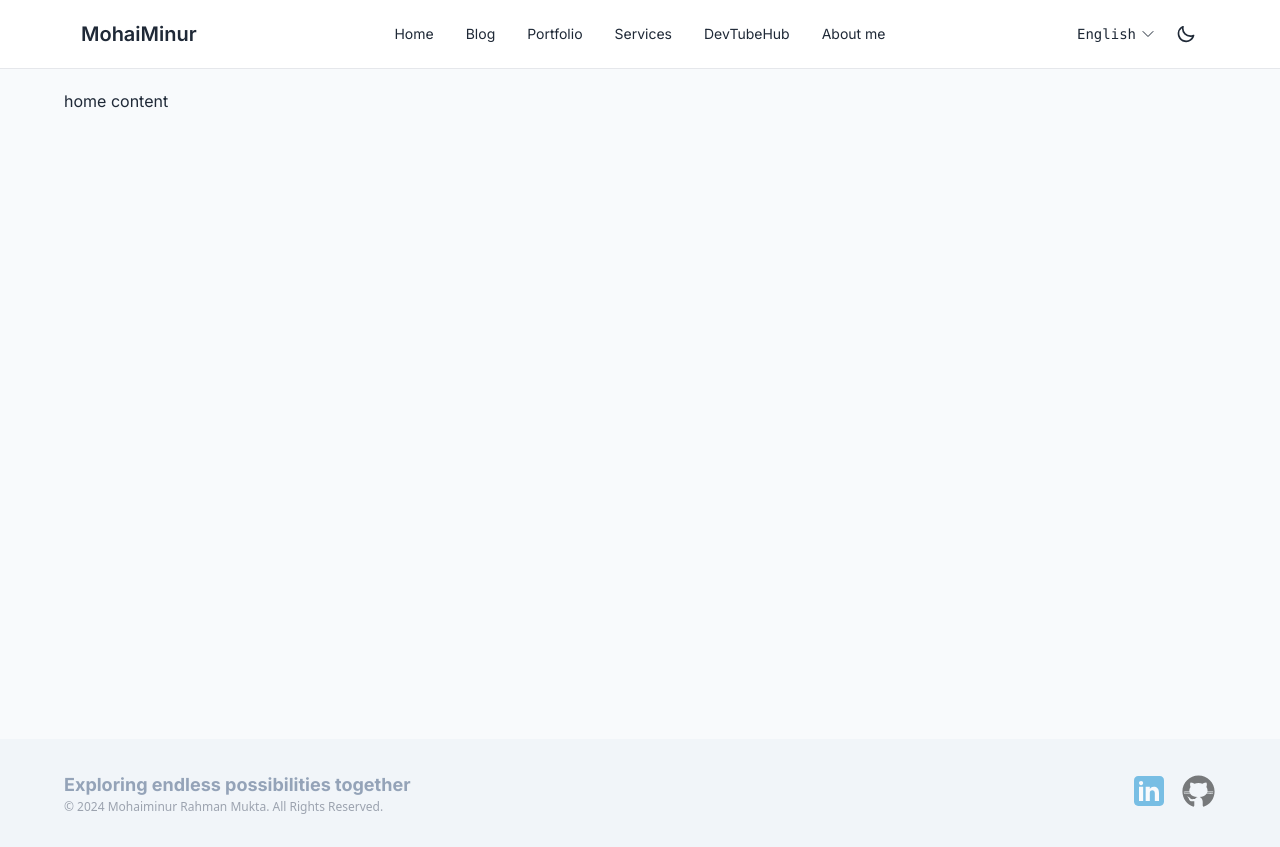
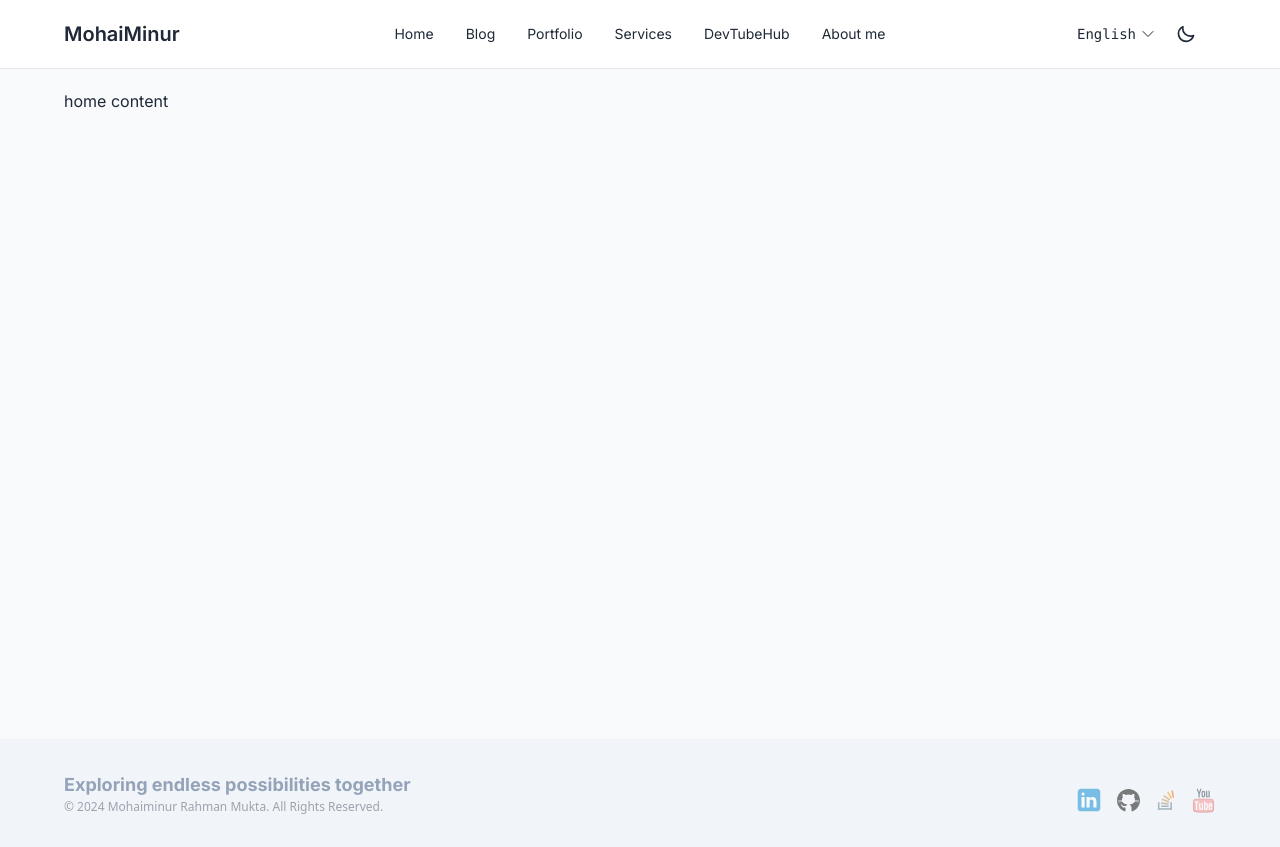
Before and after one commit to mohaiminur24/mohaiminur-protfolio-client, a Next.js app: page / in a window 1280 px wide. Built offline with nearby package versions, Linux system fonts and the light colour scheme.

Commit message:
Header and footer some customization complete with add some more social icon in footer section

```diff
--- a/src/app/theme/main-footer.jsx
+++ b/src/app/theme/main-footer.jsx
@@ -2,7 +2,7 @@ import React from "react";
 
 const MainFooter = () => {
   return (
-    <div className="w-full bg-slate-100 px-16 py-8 flex flex-col md:flex-row justify-between items-start">
+    <div className="w-full bg-slate-100 px-8 md:px-16 py-8 flex flex-col md:flex-row justify-between items-start md:items-end">
       <div>
         <h1 className="text-lg font-bold text-slate-400">
           Exploring endless possibilities together
@@ -12,14 +12,17 @@ const MainFooter = () => {
         </h2>
       </div>
       {/* social section */}
-      <div className="flex flex-row gap-3 justify-center items-center">
-        <div className="cursor-pointer opacity-50 hover:opacity-100">
+      <div className="flex flex-row gap-3 justify-center items-center mt-5 md:mt-0">
+        <div
+          className="cursor-pointer opacity-50 hover:opacity-100 tooltip"
+          data-tip="Linkedin"
+        >
           <svg
             xmlns="http://www.w3.org/2000/svg"
             x="0px"
             y="0px"
-            width="40"
-            height="40"
+            width="30"
+            height="30"
             viewBox="0 0 48 48"
           >
             <path
@@ -32,16 +35,113 @@ const MainFooter = () => {
             ></path>
           </svg>
         </div>
-        <div className="cursor-pointer opacity-50 hover:opacity-100">
+        <div
+          className="cursor-pointer opacity-50 hover:opacity-100 tooltip"
+          data-tip="Github"
+        >
           <svg
             xmlns="http://www.w3.org/2000/svg"
             x="0px"
             y="0px"
-            width="35"
-            height="35"
+            width="25"
+            height="25"
             viewBox="0 0 50 50"
           >
             <path d="M17.791,46.836C18.502,46.53,19,45.823,19,45v-5.4c0-0.197,0.016-0.402,0.041-0.61C19.027,38.994,19.014,38.997,19,39 c0,0-3,0-3.6,0c-1.5,0-2.8-0.6-3.4-1.8c-0.7-1.3-1-3.5-2.8-4.7C8.9,32.3,9.1,32,9.7,32c0.6,0.1,1.9,0.9,2.7,2c0.9,1.1,1.8,2,3.4,2 c2.487,0,3.82-0.125,4.622-0.555C21.356,34.056,22.649,33,24,33v-0.025c-5.668-0.182-9.289-2.066-10.975-4.975 c-3.665,0.042-6.856,0.405-8.677,0.707c-0.058-0.327-0.108-0.656-0.151-0.987c1.797-0.296,4.843-0.647,8.345-0.714 c-0.112-0.276-0.209-0.559-0.291-0.849c-3.511-0.178-6.541-0.039-8.187,0.097c-0.02-0.332-0.047-0.663-0.051-0.999 c1.649-0.135,4.597-0.27,8.018-0.111c-0.079-0.5-0.13-1.011-0.13-1.543c0-1.7,0.6-3.5,1.7-5c-0.5-1.7-1.2-5.3,0.2-6.6 c2.7,0,4.6,1.3,5.5,2.1C21,13.4,22.9,13,25,13s4,0.4,5.6,1.1c0.9-0.8,2.8-2.1,5.5-2.1c1.5,1.4,0.7,5,0.2,6.6c1.1,1.5,1.7,3.2,1.6,5 c0,0.484-0.045,0.951-0.11,1.409c3.499-0.172,6.527-0.034,8.204,0.102c-0.002,0.337-0.033,0.666-0.051,0.999 c-1.671-0.138-4.775-0.28-8.359-0.089c-0.089,0.336-0.197,0.663-0.325,0.98c3.546,0.046,6.665,0.389,8.548,0.689 c-0.043,0.332-0.093,0.661-0.151,0.987c-1.912-0.306-5.171-0.664-8.879-0.682C35.112,30.873,31.557,32.75,26,32.969V33 c2.6,0,5,3.9,5,6.6V45c0,0.823,0.498,1.53,1.209,1.836C41.37,43.804,48,35.164,48,25C48,12.318,37.683,2,25,2S2,12.318,2,25 C2,35.164,8.63,43.804,17.791,46.836z"></path>
+          </svg>
+        </div>
+        <div
+          className="cursor-pointer opacity-50 hover:opacity-100 tooltip"
+          data-tip="Stack Overflow"
+        >
+          <svg
+            xmlns="http://www.w3.org/2000/svg"
+            x="0px"
+            y="0px"
+            width="26"
+            height="26"
+            viewBox="0 0 48 48"
+          >
+            <path fill="#607D8B" d="M9 28H12V42H9z"></path>
+            <path fill="#607D8B" d="M9 39H35V42H9z"></path>
+            <path fill="#607D8B" d="M32 28H35V42H32zM15 34H29V37H15z"></path>
+            <path
+              fill="#A68A6E"
+              d="M14.88 29H28.880000000000003V32H14.88z"
+              transform="rotate(6.142 21.88 30.5)"
+            ></path>
+            <path
+              fill="#EF6C00"
+              d="M29.452 11.646H43.451V14.647H29.452z"
+              transform="rotate(81.234 36.453 13.148)"
+            ></path>
+            <path
+              fill="#FF9800"
+              d="M23.576 13.578H37.574V16.579H23.576z"
+              transform="rotate(60.79 30.576 15.079)"
+            ></path>
+            <path
+              fill="#D38B28"
+              d="M18.395 18.275H32.393V21.276H18.395z"
+              transform="rotate(34.765 25.396 19.777)"
+            ></path>
+            <path
+              fill="#C09553"
+              d="M15.977 23.499H29.976V26.5H15.977z"
+              transform="rotate(19.785 22.978 25.003)"
+            ></path>
+          </svg>
+        </div>
+        <div
+          className="cursor-pointer opacity-50 hover:opacity-100 tooltip"
+          data-tip="YouTube"
+        >
+          <svg
+            xmlns="http://www.w3.org/2000/svg"
+            x="0px"
+            y="0px"
+            width="25"
+            height="25"
+            viewBox="0 0 40 40"
+          >
+            <path
+              fill="#f78f8f"
+              fill-rule="evenodd"
+              d="M20,38.5c-4.395-0.001-10.279-0.106-12.53-0.298 c-3.679-0.324-3.795-4.391-3.917-8.696c-0.016-0.533-0.03-1.062-0.053-1.58c0-2.354,0.233-5.083,0.608-7.1 c0.715-3.026,2.36-3.078,5.348-3.172c0.447-0.014,0.916-0.029,1.403-0.056c0.004,0,0.273-0.004,0.557-0.01 c1.171-0.027,3.913-0.089,8.482-0.089c0,0,0.177,0.001,0.211,0.001c4.602,0,7.313,0.062,8.475,0.088 c0.307,0.007,0.5,0.011,0.584,0.011c0.46,0.026,0.929,0.041,1.376,0.055c2.987,0.094,4.633,0.146,5.353,3.195 c0.37,1.993,0.604,4.722,0.604,7.098c-0.022,0.496-0.037,1.025-0.053,1.558c-0.122,4.305-0.238,8.372-3.918,8.696 C30.279,38.394,24.395,38.499,20,38.5L20,38.5z"
+              clip-rule="evenodd"
+            ></path>
+            <path
+              fill="#c74343"
+              d="M19.886,18L19.936,18l0.001,0l0.076,0.001L20.063,18l0.044,0c4.56,0,7.296,0.062,8.465,0.089 c0.281,0.006,0.469,0.01,0.566,0.011c0.482,0.026,0.946,0.041,1.389,0.055c2.918,0.092,4.25,0.133,4.872,2.764 c0.37,1.99,0.6,4.684,0.601,6.986c-0.023,0.521-0.038,1.053-0.053,1.589c-0.137,4.787-0.452,7.945-3.46,8.21 C30.25,37.895,24.384,37.999,20,38c-4.384-0.001-10.251-0.105-12.485-0.296c-3.011-0.266-3.326-3.423-3.463-8.21 C4.037,28.958,4.022,28.425,4,27.948c0-2.346,0.23-5.039,0.591-6.983c0.631-2.677,1.963-2.719,4.882-2.81 c0.443-0.014,0.907-0.029,1.389-0.055c0.097-0.001,0.285-0.005,0.566-0.011C12.597,18.062,15.335,18,19.886,18 M20.102,17 c-0.036,0-0.067,0.001-0.102,0.001c-0.035,0-0.067-0.001-0.102-0.001c-5.772,0-8.671,0.1-9.066,0.1 c-3.711,0.204-6.286-0.3-7.214,3.635C3.205,22.953,3,25.78,3,27.948C3.205,32.646,2.796,38.291,7.427,38.7 C9.791,38.902,15.926,38.999,20,39c4.074-0.001,10.209-0.098,12.573-0.3c4.631-0.408,4.222-6.054,4.427-10.752 c0-2.168-0.205-4.994-0.617-7.212c-0.928-3.936-3.503-3.432-7.214-3.635C28.773,17.1,25.874,17,20.102,17L20.102,17z"
+            ></path>
+            <path
+              fill="#fff"
+              d="M19,35h-2l0-1.375C16.75,34,16.125,34.999,14.791,35C14.125,35,13,34.5,13,33v-9h2l0,8.625 c0,0.23,0.018,0.632,0.75,0.625c0.813-0.008,1.25-1,1.25-1L17,24h2V35z"
+            ></path>
+            <polygon
+              fill="#fff"
+              points="12,23 10,23 10,35 8,35 8,23 6,23 6,21 12,21"
+            ></polygon>
+            <path
+              fill="#fff"
+              d="M27,26.56c0-0.863-0.273-1.448-0.622-1.889C26.032,24.23,25.522,24,24.873,24 c-0.325,0-0.649,0.09-0.973,0.255c-0.325,0.162-0.67,0.445-0.9,0.805L23,21h-2v14h2c0,0,0-1.375,0-1.375 c0.386,0.451,0.949,1.386,2,1.375c1.5,0,2-1.375,2-2.5L27,26.56z M25,32.023C25,32.575,24.552,33,24,33s-0.991-0.212-1-0.5l0-5.94 c0.009-0.503,0.448-1,1-1s1,0.439,1,1.44V32.023z"
+            ></path>
+            <path
+              fill="#fff"
+              d="M34,30v-3.116C34,25.886,33.5,24,31,24c-2.375,0-2.997,1.98-2.997,2.884v4.708 c0,1.023,0.278,1.813,0.808,2.392c0.535,0.579,1.276,0.858,2.227,0.858c1.038,0,1.83-0.258,2.338-0.815 C33.912,33.494,34,32.685,34,31.592V31h-2v0.5c0,0.603-0.059,1.066-0.199,1.231C31.663,32.915,31.406,32.996,31,33 c-0.367,0.004-0.646-0.098-0.784-0.328C30.075,32.463,30,32.103,30,31.546V30H34z M30,27c0.009-0.537,0.448-1,1-1 c0.552,0,1,0.385,1,1v1h-2V27z"
+            ></path>
+            <polygon
+              fill="#36404d"
+              points="15,1 13,6.6 11,1 9,1 12,9.4 12,15 14,15 14,9.4 17,1"
+            ></polygon>
+            <path
+              fill="#36404d"
+              d="M28,4.5l0,7.75c0,0-0.437,0.992-1.25,1C26.018,13.257,26,12.855,26,12.625L26,4.5h-2l0,8.5 c0,1.5,1.125,2,1.791,2c1.334,0,1.959-1,2.209-1.375l0,1.25h2V4.5H28z"
+            ></path>
+            <path
+              fill="#36404d"
+              d="M19.75,15c-1.654,0-3-1.374-3-3.063v-4.5c0-1.688,1.346-3.063,3-3.063s3,1.374,3,3.063v4.5 C22.75,13.626,21.404,15,19.75,15z M19.75,6.25c-0.552,0-1,0.495-1,1.104v4.667c0,0.609,0.448,1.104,1,1.104s1-0.495,1-1.104V7.354 C20.75,6.745,20.302,6.25,19.75,6.25z"
+            ></path>
           </svg>
         </div>
       </div>
--- a/src/app/theme/main-header.jsx
+++ b/src/app/theme/main-header.jsx
@@ -66,7 +66,7 @@ const MainHeader = () => {
             {MainMenu}
           </ul>
         </div>
-        <a className="btn btn-ghost text-xl">MohaiMinur</a>
+        <a className="text-xl cursor-default font-semibold">MohaiMinur</a>
       </div>
       <div className="navbar-center hidden lg:flex">
         <ul className="menu menu-horizontal px-1">{MainMenu}</ul>
```
